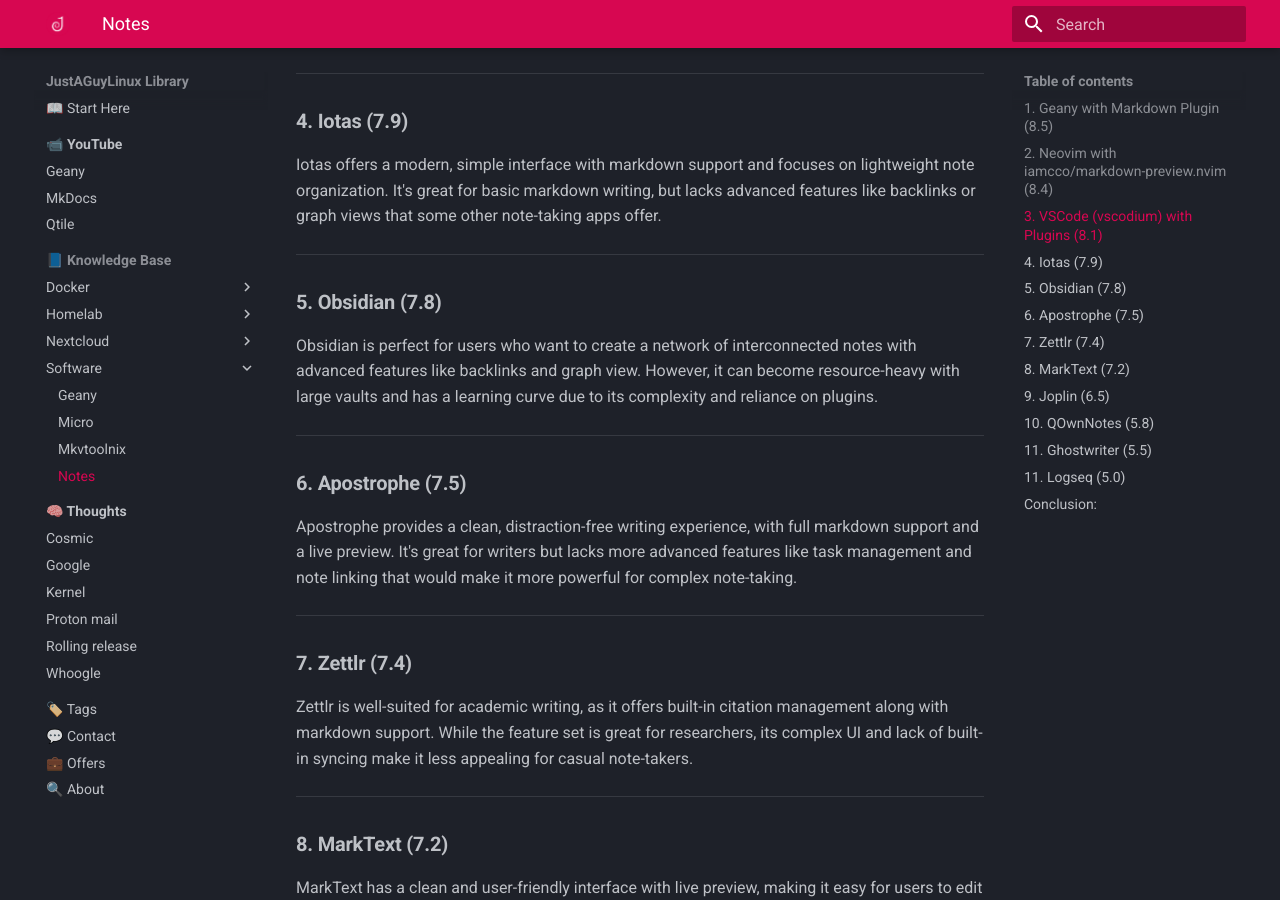
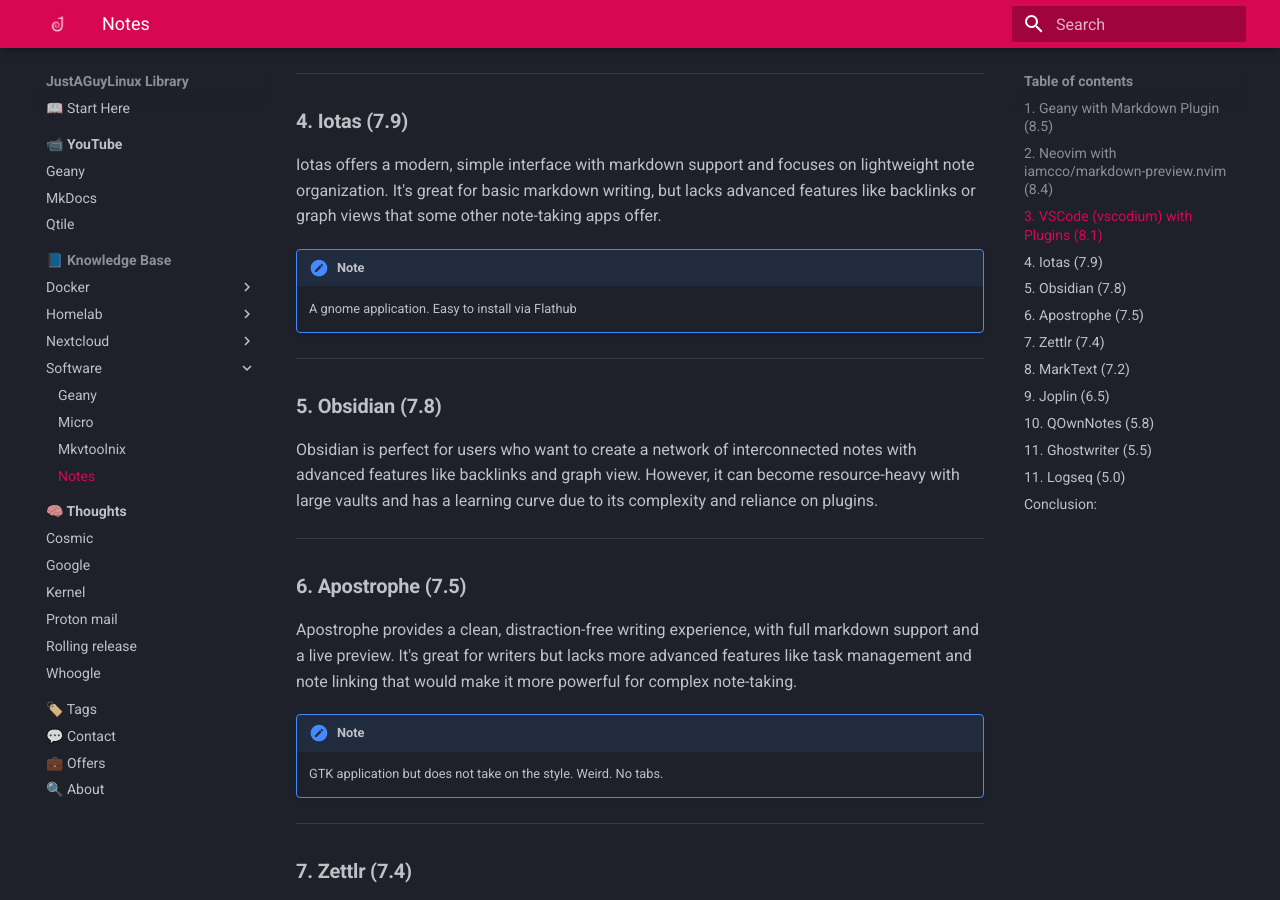
Before and after one commit to drewgrif/jagmkdocs, an MkDocs documentation site: the page built from docs/documentation/software/notes.md, in a window 1280 px wide and 900 px high, scrolled down 1378 px. Built offline with MkDocs 1.6.1 and Material for MkDocs 9.7.7, drawn with Linux system fonts in a browser that asks for light colours.

Commit message:
Update notes.md

```diff
--- a/docs/documentation/software/notes.md
+++ b/docs/documentation/software/notes.md
@@ -43,6 +43,9 @@ VSCode is a feature-rich, highly customizable editor with a wide range of plugin
 ### **4. Iotas (7.9)**
 Iotas offers a modern, simple interface with markdown support and focuses on lightweight note organization. It's great for basic markdown writing, but lacks advanced features like backlinks or graph views that some other note-taking apps offer.
 
+!!! Note
+	A gnome application.  Easy to install via Flathub
+
 ---
 
 ### **5. Obsidian (7.8)**
@@ -52,6 +55,9 @@ Obsidian is perfect for users who want to create a network of interconnected not
 
 ### **6. Apostrophe (7.5)**
 Apostrophe provides a clean, distraction-free writing experience, with full markdown support and a live preview. It's great for writers but lacks more advanced features like task management and note linking that would make it more powerful for complex note-taking.
+
+!!! Note
+	GTK application but does not take on the style.  Weird. No tabs.
 
 ---
 
```
